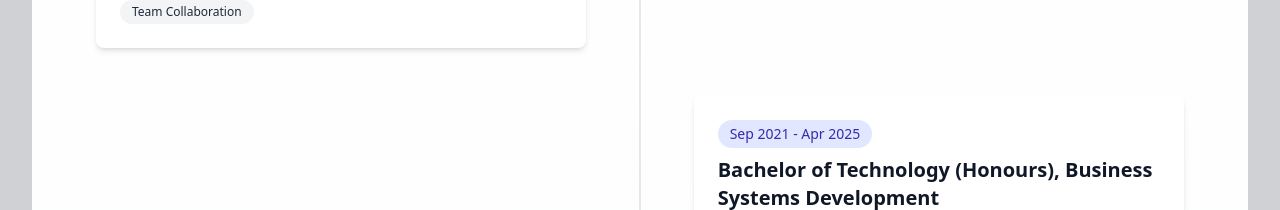
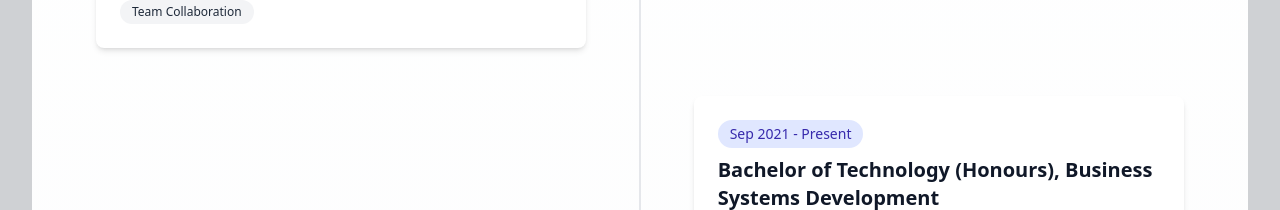
Before and after one commit to cblankenback/my-portfolio, a React (Vite) app: page / in a window 1280 px wide. Shown: the part 3180-3390 px from the top of the page. Built offline with nearby package versions, Linux system fonts and the light colour scheme.

Commit message:
fixed some text

```diff
--- a/src/components/Timeline.tsx
+++ b/src/components/Timeline.tsx
@@ -17,7 +17,7 @@ const timelineData = [
     ],
   },
   {
-    year: 'Sep 2021 - Apr 2025',
+    year: 'Sep 2021 - Present',
     title: 'Bachelor of Technology (Honours), Business Systems Development',
     company: 'Algonquin College of Applied Arts and Technology',
     description: `Graduated with a GPA of 3.77/4. Focused on business systems, data, and technology.\n` +
@@ -132,7 +132,7 @@ export default function Timeline() {
                     <p className="text-gray-600 mt-2">
                       {item.icon === 'education' ? (
                         <>
-                          Graduated with a GPA of <strong>3.77/4</strong>. Focused on business systems,
+                          Graduating with a GPA of <strong>3.77/4</strong>. Focused on business systems,
                           data, and technology.
                           <br />
                           <a
```
